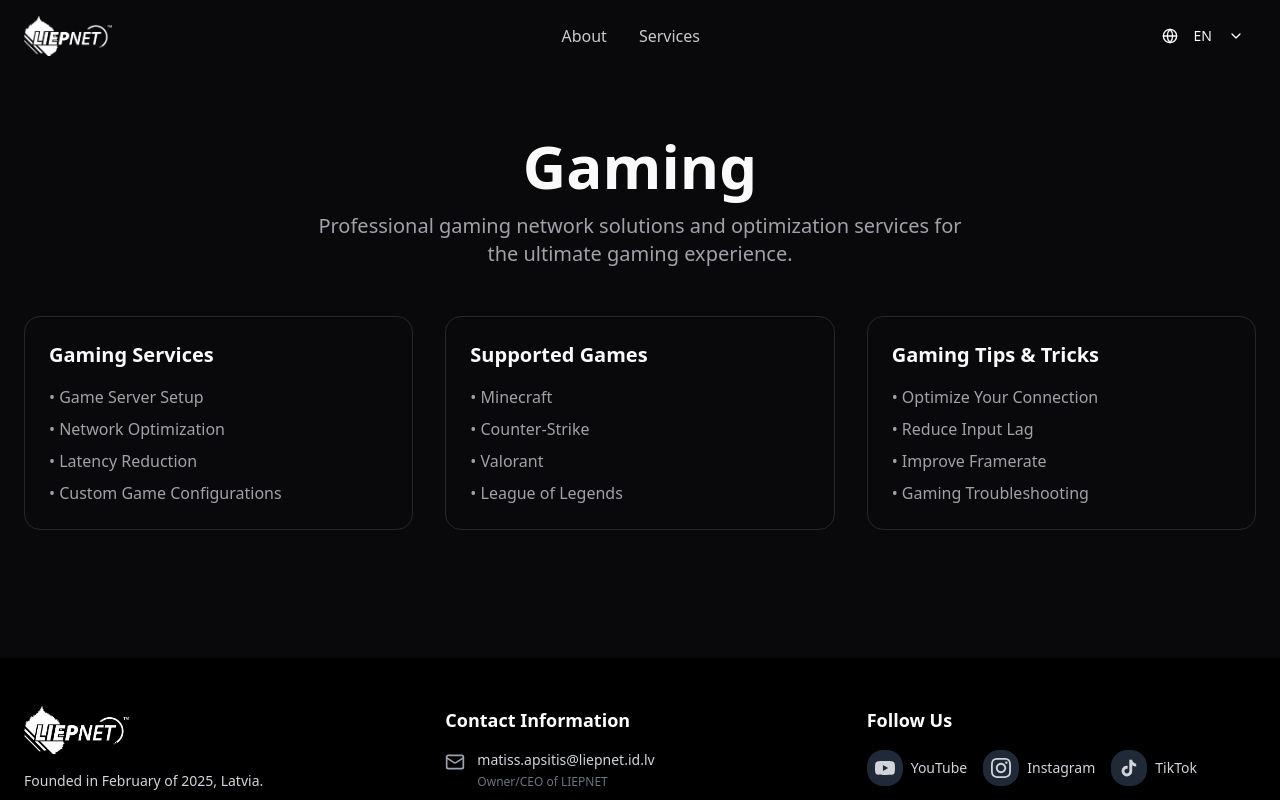
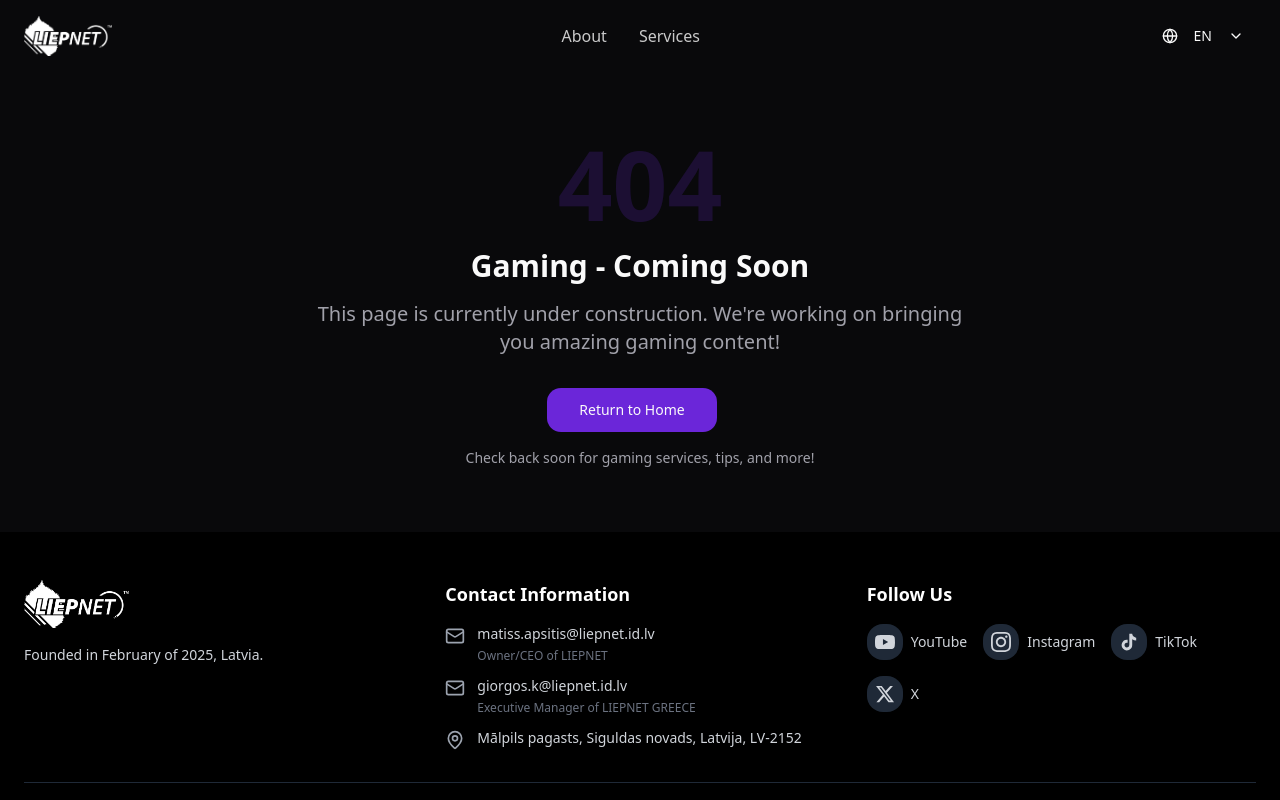
Before and after one commit to MatdoYT/liepnet-web1, a React (Vite) app: page /gaming in a window 1280 px wide. Shown: the top 800 px of the page. Built offline with nearby package versions, Linux system fonts and the light colour scheme.

Commit message:
Add 404 page for new routes

```diff
--- a/src/pages/Gaming.tsx
+++ b/src/pages/Gaming.tsx
@@ -1,6 +1,8 @@
 import { useLanguage } from "@/contexts/LanguageContext";
+import { Button } from "@/components/ui/button";
 import Header from "@/components/Header";
 import Footer from "@/components/Footer";
+import { Link } from "react-router-dom";
 
 const Gaming = () => {
   const { t } = useLanguage();
@@ -8,45 +10,27 @@ const Gaming = () => {
   return (
     <div className="min-h-screen bg-background">
       <Header />
-      <main className="container mx-auto px-6 py-16">
-        <div className="text-center mb-12">
-          <h1 className="text-4xl md:text-6xl font-bold text-foreground mb-4">
-            {t('gaming')}
-          </h1>
-          <p className="text-xl text-muted-foreground max-w-2xl mx-auto">
-            {t('gamingDescription')}
-          </p>
-        </div>
-
-        <div className="grid md:grid-cols-2 lg:grid-cols-3 gap-8 mb-16">
-          <div className="bg-card p-6 rounded-lg border">
-            <h3 className="text-xl font-semibold mb-4">{t('gamingServices')}</h3>
-            <ul className="space-y-2 text-muted-foreground">
-              <li>• {t('gameServerSetup')}</li>
-              <li>• {t('networkOptimization')}</li>
-              <li>• {t('latencyReduction')}</li>
-              <li>• {t('customGameConfigs')}</li>
-            </ul>
+      <main className="flex-1 flex items-center justify-center px-6 py-16">
+        <div className="text-center max-w-2xl mx-auto">
+          <div className="mb-8">
+            <h1 className="text-8xl font-bold text-primary/20 mb-4">404</h1>
+            <h2 className="text-3xl font-bold text-foreground mb-4">
+              {t('gaming')} - Coming Soon
+            </h2>
+            <p className="text-xl text-muted-foreground mb-8">
+              This page is currently under construction. We're working on bringing you amazing gaming content!
+            </p>
           </div>
 
-          <div className="bg-card p-6 rounded-lg border">
-            <h3 className="text-xl font-semibold mb-4">{t('supportedGames')}</h3>
-            <ul className="space-y-2 text-muted-foreground">
-              <li>• Minecraft</li>
-              <li>• Counter-Strike</li>
-              <li>• Valorant</li>
-              <li>• League of Legends</li>
-            </ul>
-          </div>
-
-          <div className="bg-card p-6 rounded-lg border">
-            <h3 className="text-xl font-semibold mb-4">{t('gamingTips')}</h3>
-            <ul className="space-y-2 text-muted-foreground">
-              <li>• {t('optimizeConnection')}</li>
-              <li>• {t('reduceInput')}</li>
-              <li>• {t('improveFramerate')}</li>
-              <li>• {t('troubleshooting')}</li>
-            </ul>
+          <div className="space-y-4">
+            <Link to="/">
+              <Button size="lg" className="mr-4">
+                Return to Home
+              </Button>
+            </Link>
+            <p className="text-sm text-muted-foreground">
+              Check back soon for gaming services, tips, and more!
+            </p>
           </div>
         </div>
       </main>
```
